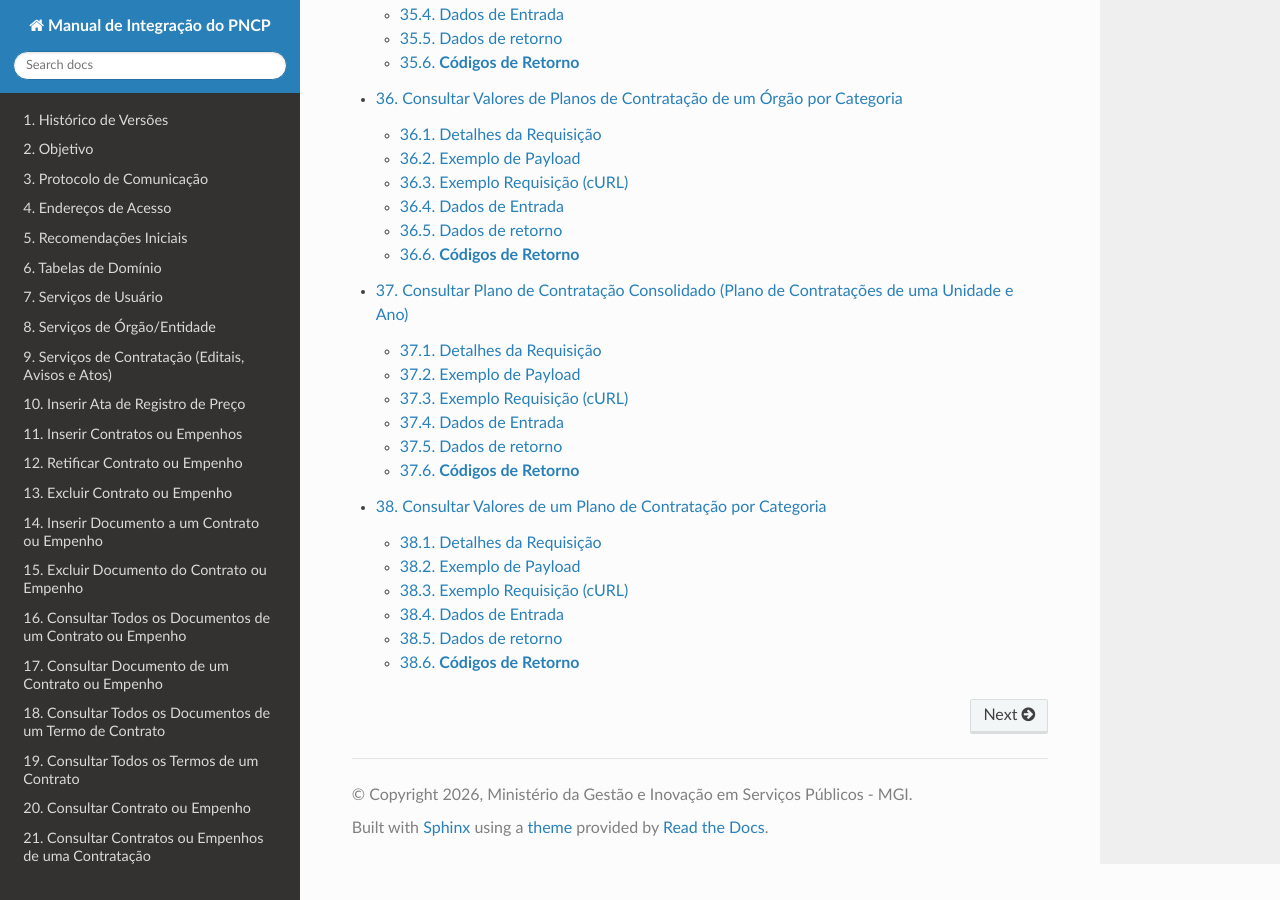
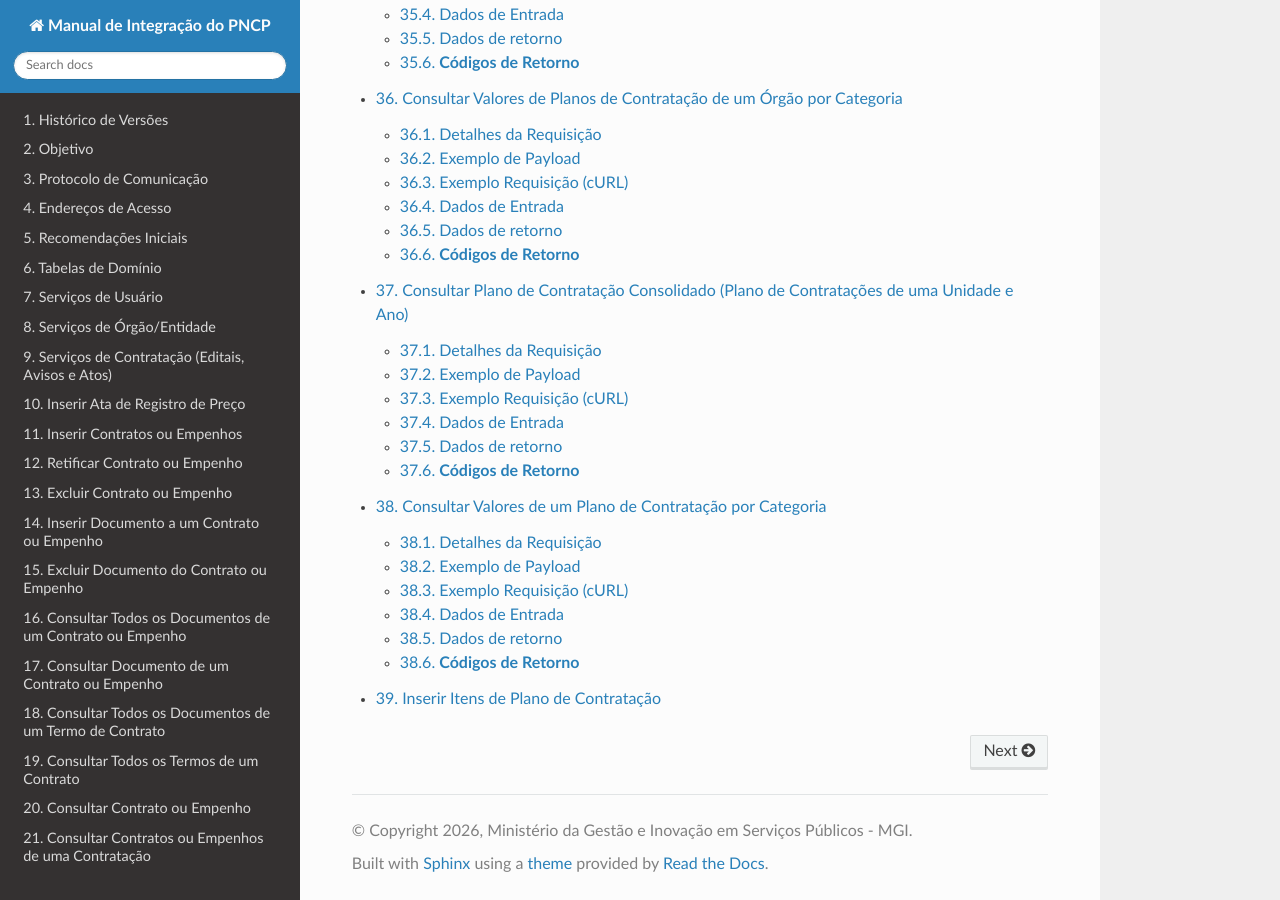
Before and after one commit to carlosmgi/Manual-de-Integracao-do-PNCP, a Sphinx documentation site: the page built from docs/source/index.rst, in a window 1280 px wide and 900 px high, scrolled down 18107 px. Built offline with Sphinx 7.4.7 and the Read the Docs theme 3.1.0, drawn with Linux system fonts in a browser that asks for light colours; pages that are not in the unit, such as notebooks, are missing from menus.

Commit message:
Update index.rst

```diff
--- a/docs/source/index.rst
+++ b/docs/source/index.rst
@@ -56,3 +56,4 @@ Sumário
    Consultar Valores de Planos de Contratação de um Órgão por Categoria
    Consultar Plano de Contratação Consolidado (Plano de Contratações de uma Unidade e Ano)
    Consultar Valores de um Plano de Contratação por Categoria
+   Inserir Itens de Plano de Contratação
```
